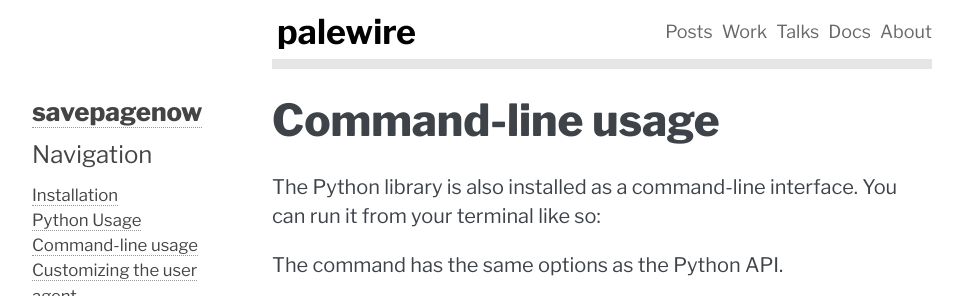
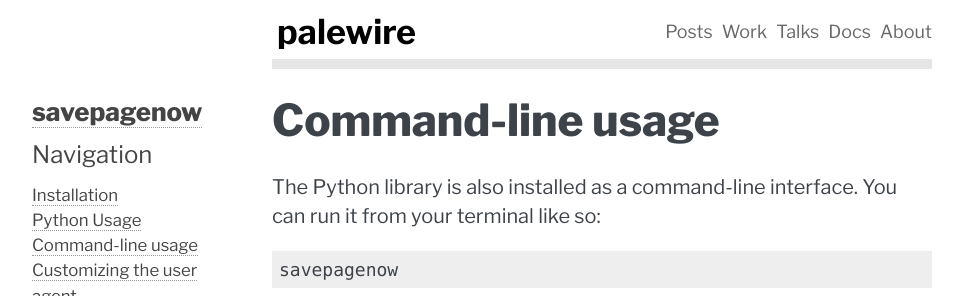
Before and after one commit to palewire/savepagenow, a Sphinx documentation site: the page built from docs/cli.md, in a window 1280 px wide, cut to the strip 0-296 px from the top of the page. Shown: the whole strip, without its empty margins (148-1111 px from the left). Built offline with Sphinx 7.4.7, drawn with Linux system fonts in a browser that asks for light colours.

Commit message:
Update cli.md

````diff
--- a/docs/cli.md
+++ b/docs/cli.md
@@ -4,6 +4,10 @@
 # Command-line usage
 
 The Python library is also installed as a command-line interface. You can run it from your terminal like so:
+
+```bash
+savepagenow
+```
 
 The command has the same options as the Python API.
 
````
